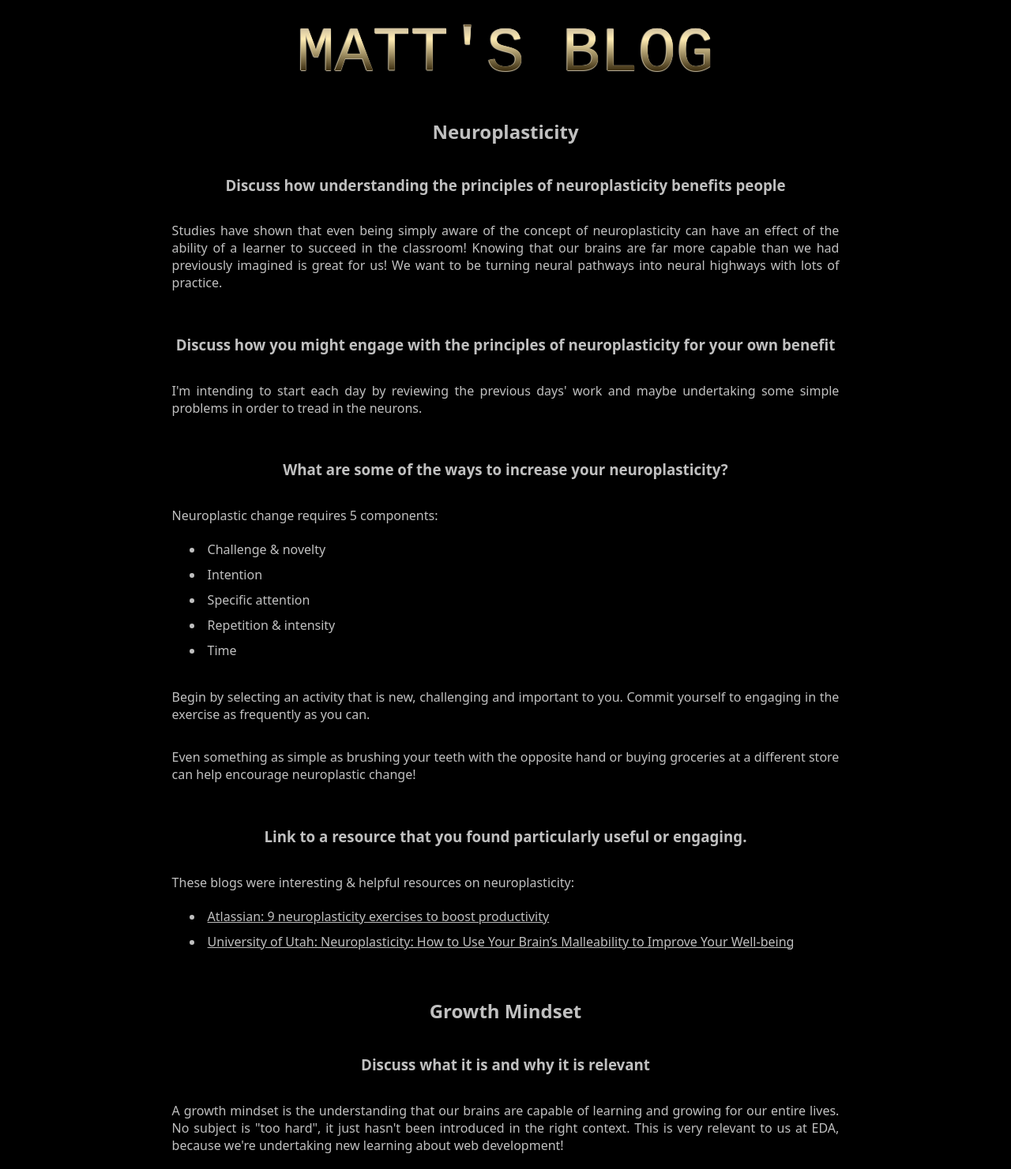
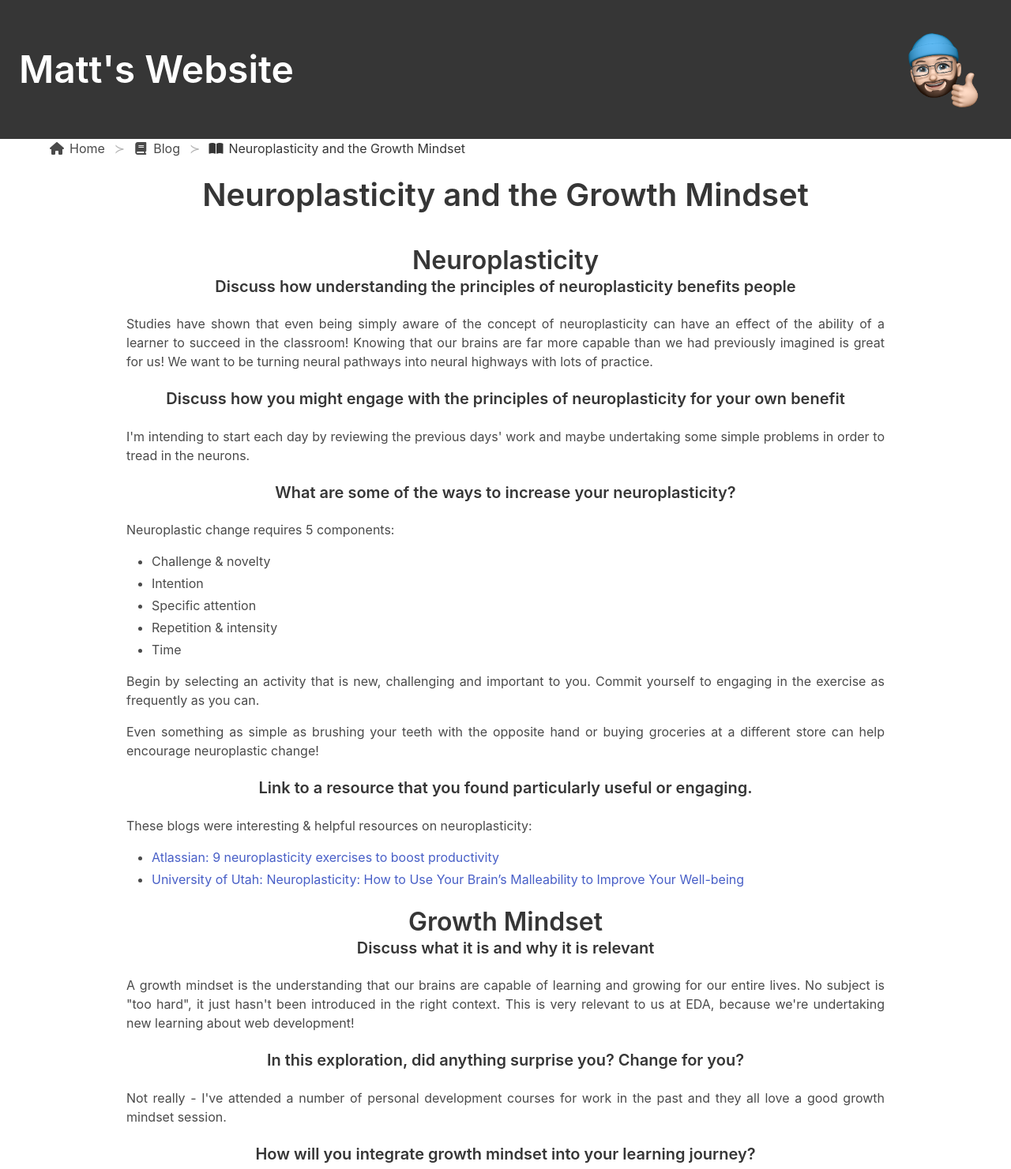
Before and after one commit to MattSNZ/mattsnz.github.io, a plain HTML site: page blog/neuroplasticity.html in a window 1280 px wide. Shown: the top 1481 px of the page at 79% size. Drawn offline with nearby package versions, Linux system fonts and the light colour scheme.

Commit message:
add new styles to neuroplasticity etc post

```diff
--- a/blog/neuroplasticity.html
+++ b/blog/neuroplasticity.html
@@ -2,34 +2,79 @@
 <html lang="en">
 
 <head>
-    <meta charset="UTF-8">
+  <meta charset="utf-8">
+  <meta http-equiv="X-UA-Compatible" content="ie=edge">
   <meta name="viewport" content="width=device-width, initial-scale=1.0">
-    <meta http-equiv="X-UA-Compatible" content="ie=edge">
-    <link rel="stylesheet" href="../styles/main.css" type="text/css">
-    <title>Neuroplasticity & Growth Mindset : Matt's Blog</title>
+  <script src="https://kit.fontawesome.com/12da18ac43.js" crossorigin="anonymous"></script>
+  <link rel="stylesheet" href="https://cdn.jsdelivr.net/npm/bulma@0.9.3/css/bulma.min.css">
+  <link rel="stylesheet" href="../styles/bulma-test.css" type="text/css">
+  <title>Neuroplasticity and the Growth Mindset : Matt's Blog</title>
 </head>
 
 <body>
-    <header id="page-header">
-        <a href="../index.html">
-            <h1 id="headline" data-heading="Matt's Blog">Matt's Blog</h1>
-        </a>
+  <header>
+    <div class="hero is-dark is-small">
+      <div class="hero-body">
+        <div class="level">
+          <div class="level-left">
+            <div class="level-item">
+              <h1 class="title is-1">Matt's Website</h1>
+            </div>
+          </div>
+          <div class="level-right">
+            <img src="../images/memoji-thumbs-up.png" alt="a memoji of me doing a thumbs up" class="image is-pulled-right is-128x128">
+          </div>
+        </div>
+      </div>
+    </div>
   </header>
   <main>
-        <section>
-            <h2 id="neuroplasticity">Neuroplasticity</h2>
-            <h3 id="discuss-how-understanding-the-principles-of-neuroplasticity-benefits-people">Discuss how understanding the principles of neuroplasticity benefits people</h3>
+    <div class="container">
+      <nav class="breadcrumb is-dark has-succeeds-separator">
+        <ul>
+          <li>
+            <a href="../index.html">
+              <span class="icon is-small">
+				<i class="fas fa-home" aria-hidden="true"></i>
+			  </span>
+              <span>Home</span>
+            </a>
+          </li>
+          <li>
+            <a href="#">
+              <span class="icon is-small">
+				<i class="fas fa-book" aria-hidden="true"></i>
+			  </span>
+              <span>Blog</span>
+            </a>
+          </li>
+          <li class="is-active">
+            <a href="#">
+              <span class="icon is-small">
+				<i class="fas fa-book-open"></i>
+				</span>
+              <span>Neuroplasticity and the Growth Mindset</span>
+            </a>
+          </li>
+        </ul>
+      </nav>
+      <div class="container is-max-desktop">
+        <div class="content is-dark has-text-justified">
+          <div class="block">
+            <h1 class="title is-2 has-text-centered">Neuroplasticity and the Growth Mindset</h1>
+            <h3 class="title is-3 has-text-centered">Neuroplasticity</h3>
+            <h3 class="subtitle is-5 has-text-centered">Discuss how understanding the principles of neuroplasticity benefits people</h3>
             <p>Studies have shown that even being simply aware of the concept of neuroplasticity can have an effect of the ability of a learner to succeed in the classroom! Knowing that our brains are far more capable than we had previously imagined is great
               for us! We want to be turning neural pathways into neural highways with lots of practice.</p>
-        </section>
-        <section>
-            <h3 id="discuss-how-you-might-engage-with-the-principles-of-neuroplasticity-for-your-own-benefit">Discuss how you might engage with the principles of neuroplasticity for your own benefit</h3>
+          </div>
+          <div class="block">
+            <h3 class="subtitle is-5 has-text-centered">Discuss how you might engage with the principles of neuroplasticity for your own benefit</h3>
             <p>I&#39;m intending to start each day by reviewing the previous days&#39; work and maybe undertaking some simple problems in order to tread in the neurons.</p>
-        </section>
-        <section>
-            <h3 id="what-are-some-of-the-ways-to-increase-your-neuroplasticity-">What are some of the ways to increase your neuroplasticity?</h3>
+          </div>
+          <div class="block">
+            <h3 class="subtitle is-5 has-text-centered">What are some of the ways to increase your neuroplasticity?</h3>
             <p>Neuroplastic change requires 5 components:</p>
-            <ul class="actual-list">
+            <ul>
               <li>Challenge &amp; novelty</li>
               <li>Intention</li>
               <li>Specific attention</li>
@@ -38,37 +83,41 @@
             </ul>
             <p>Begin by selecting an activity that is new, challenging and important to you. Commit yourself to engaging in the exercise as frequently as you can.</p>
             <p>Even something as simple as brushing your teeth with the opposite hand or buying groceries at a different store can help encourage neuroplastic change!</p>
-        </section>
-        <section>
-            <h3 id="link-to-a-resource-that-you-found-particularly-useful-or-engaging-">Link to a resource that you found particularly useful or engaging.</h3>
+          </div>
+          <div class="block">
+            <h3 class="subtitle is-5 has-text-centered">Link to a resource that you found particularly useful or engaging.</h3>
             <p>These blogs were interesting &amp; helpful resources on neuroplasticity: </p>
             <ul class="actual-list">
               <li><a href="https://www.atlassian.com/blog/productivity/neuroplasticity-train-your-brain" target="_blank" rel="nofollow">Atlassian: 9 neuroplasticity exercises to boost productivity</a></li>
               <li><a href="https://accelerate.uofuhealth.utah.edu/resilience/neuroplasticity-how-to-use-your-brain-s-malleability-to-improve-your-well-being" target="_blank" rel="nofollow">University of Utah: Neuroplasticity: How to Use Your Brain’s Malleability to Improve Your Well-being</a></li>
             </ul>
-        </section>
-        <section>
-            <h2 id="growth-mindset">Growth Mindset</h2>
-            <h3 id="discuss-what-it-is-and-why-it-is-relevant">Discuss what it is and why it is relevant</h3>
+          </div>
+          <div class="block">
+            <h2 class="title is-3 has-text-centered">Growth Mindset</h2>
+            <h3 class="subtitle is-5 has-text-centered">Discuss what it is and why it is relevant</h3>
             <p>A growth mindset is the understanding that our brains are capable of learning and growing for our entire lives. No subject is &quot;too hard&quot;, it just hasn&#39;t been introduced in the right context. This is very relevant to us at EDA,
               because we&#39;re undertaking new learning about web development!</p>
-        </section>
-        <section>
-            <h3 id="in-this-exploration-did-anything-surprise-you-change-for-you-">In this exploration, did anything surprise you? Change for you?</h3>
+          </div>
+          <div class="block">
+            <h3 class="subtitle is-5 has-text-centered">In this exploration, did anything surprise you? Change for you?</h3>
             <p>Not really - I&#39;ve attended a number of personal development courses for work in the past and they all love a good growth mindset session.</p>
-        </section>
-        <section>
-            <h3 id="how-will-you-integrate-growth-mindset-into-your-learning-journey-">How will you integrate growth mindset into your learning journey?</h3>
+          </div>
+          <div class="block">
+            <h3 class="subtitle is-5 has-text-centered">How will you integrate growth mindset into your learning journey?</h3>
             <p>I already do this a lot with my kids! When you get deep into the &quot;why?&quot; questions, eventually you get to a point where you don&#39;t know - I respond by saying &quot;I don&#39;t know yet! Let&#39;s find out!&quot; </p>
             <p>Ensuring that I stay curious will be the most important part of integrating a growth mindset into my journey.</p>
-        </section>
-        <section>
-            <h3 id="link-to-a-resource-that-you-found-particularly-useful-or-engaging-">Link to a resource that you found particularly useful or engaging.</h3>
+          </div>
+          <div class="block">
+            <h3 class="subtitle is-5 has-text-centered">Link to a resource that you found particularly useful or engaging.</h3>
             <p>I found <a href="https://www.ted.com/talks/carol_dweck_the_power_of_believing_that_you_can_improve#t-33886" target="_blank" rel="nofollow">Carol Dweck&#39;s TED Talk</a> and <a href="https://fs.blog/2015/03/carol-dweck-mindset/" target="_blank"
                 rel="nofollow">this blog post</a> really useful.</p>
-        </section>
+          </div>
+        </div>
+        <div class="block"></div>
+      </div>
+    </div>
   </main>
-    <footer>
+  <footer class="footer">
 
   </footer>
 </body>
```
Lines whose indentation alone changed are shown as unchanged.
